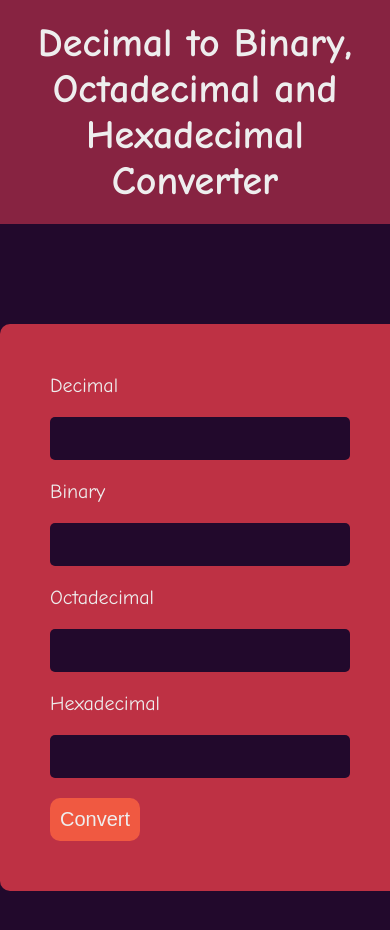
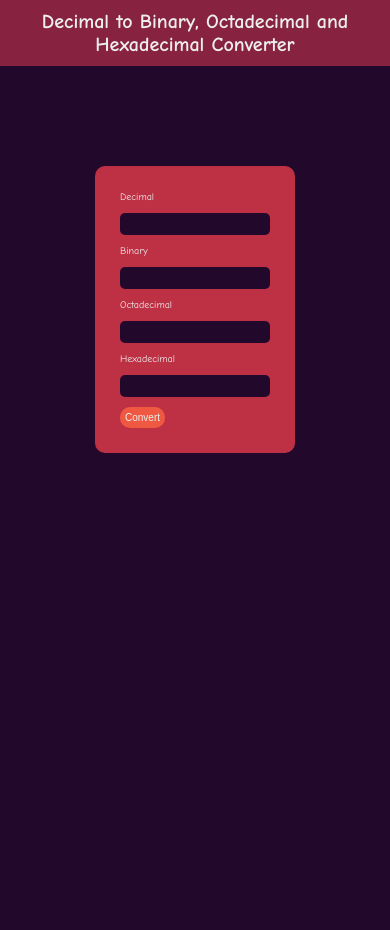
Before and after one commit to ArpitTheSlayer/TheOdinProject, a plain HTML site: page NumberConverter/index.html in a window 390 px wide. After the commit the page ends 844 px from the top, so only its background shows below. Drawn offline with Linux system fonts and the light colour scheme.

Commit message:
Made NumberConvertor responsive for mobile.

```diff
--- a/NumberConverter/style.css
+++ b/NumberConverter/style.css
@@ -52,3 +52,28 @@ body {
     border-radius: 10px;
     font-size: 20px;
 }
+
+@media (max-width: 425px) {
+  .top{
+    font-size: 10px;
+    padding: 10px;
+  }
+
+  .main{
+    width: 150px;
+    padding: 25px;
+    font-size: 10px;
+  }
+
+  .main input{
+    margin: 10px 0px;
+    width: 140px;
+    padding: 5px;
+    font-size: 10px;
+  }
+
+  .main button{
+    padding: 5px;
+    font-size: 10px;
+  }
+}
```
